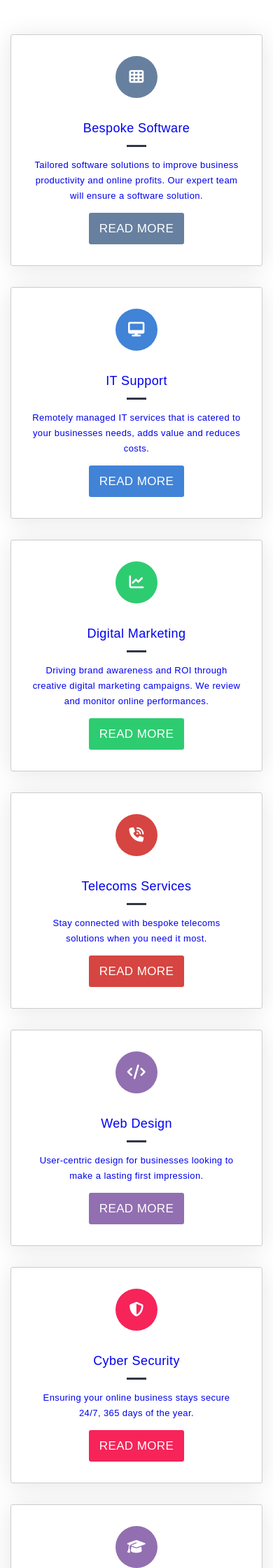
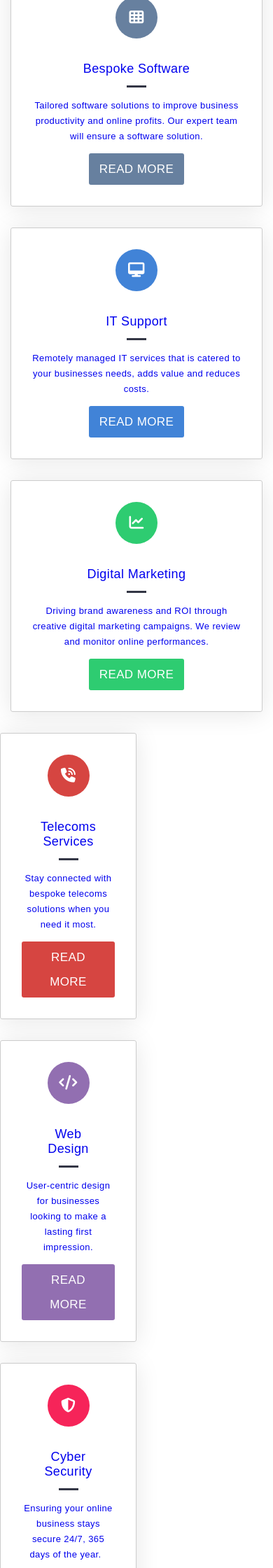
Before and after one commit to RemonJoL/html-css-reflection, a PHP site: page / in a window 390 px wide. Shown: the part 940-3180 px from the top of the page at 70% size. Run offline with PHP 8.4, Linux system fonts and the light colour scheme; some libraries are stand-ins or nearby versions.

Commit message:
- start on banner and header fixes for medium to large screens
- made smaller screen searchbar disappear at medium and larger screens
- fixed structure of page by closing banner section and moving closing div that's inside the body tag to the end of the page
- fixed general layout at several breakpoints

```diff
--- a/css/style.css
+++ b/css/style.css
@@ -240,6 +240,8 @@ a:visited {
 body {
   font-family: "poppins", sans-serif;
   width: 100vw;
+  height: 100vh;
+  min-height: 700px;
   margin: 0 0;
   font-size: 1rem;
   letter-spacing: 0.4px;
@@ -287,16 +289,30 @@ body {
   background-color: #333645;
 }
 
+.cardspacer {
+  display: none;
+}
+
 span {
   display: inline-block;
 }
 
 .section-container {
-  padding: 50px 15px;
+  padding: 50px 0;
   display: block;
 }
 
-header .row {
+.container {
+  margin-left: auto;
+  margin-right: auto;
+  padding: 0 15px;
+}
+
+.row {
+  margin: 0 -15px 0;
+}
+
+header .hrow {
   height: 70px;
   display: table;
 }
@@ -460,17 +474,18 @@ nav .security-nav {
 }
 
 #services {
-  padding: 0 -15px;
   color: #666;
   display: block;
-  -webkit-box-orient: vertical;
-  -webkit-box-direction: normal;
-      -ms-flex-direction: column;
-          flex-direction: column;
   position: relative;
 }
 #services .h2 {
   padding: 1rem;
+}
+#services .col-serv1 {
+  padding: 0 15px;
+}
+#services .col-serv2 {
+  width: 50%;
 }
 #services .services-cards {
   margin-top: -30px;
--- a/index.html
+++ b/index.html
@@ -8,7 +8,7 @@
     <title>Netmatters | Full Service Digital Agency | Norwich, Norfolk | Netmatters</title>
   </head>
   <body>
-    <div class="container">
+    <div>
 
 <!-- Header -->
 
@@ -18,11 +18,11 @@
             <!-- Header wrapper -->
             <div class="header-wrapper">
               <!-- Header row -->
-              <div class="row">
+              <div class="hrow">
 
                 <!-- Logo container -->
                 <div class="logo-container">
-                  <a href="#"> <img class="logo" src="https://www.netmatters.co.uk/assets/images/f-logo.png" alt="Netmatters"></a>
+                  <img class="logo" href="#" src="https://www.netmatters.co.uk/assets/images/f-logo.png" alt="Netmatters">
                 </div>
                 <!-- / Logo container -->
 
@@ -207,15 +207,22 @@
                 <!-- / Banner buttons  -->
               </div>
               <!-- / Banner content -->
-            </div>
+            </section>
       <!-- /Banner -->
 
       <!-- Services -->
           <section id="services">
+            <!-- Services section container -->
             <div class="section-container">
+              <!-- Services container -->
+              <div class="container">
               <!-- Service Cards -->
               <div class="services-cards">
+              <!-- Service row -->
+              <div class="row">
                 <!-- Cards -->
+                <!-- Col serv1 wrapper -->
+                <div class="col-serv1">
                 <div class="card">
                   <a href="#" type="button" alt="Bespoke Software">
                     <div class="service-card-container">
@@ -232,7 +239,12 @@
                     </div>
                   </a>
                 </div>
+                </div>
+                <!-- / Col serv1 wrapper -->
 
+
+                <!-- Col serv1 wrapper -->
+                <div class="col-serv1">
                 <div class="card">
                   <a href="#" type="button" alt="IT Support">
                     <div class="service-card-container">
@@ -249,7 +261,12 @@
                     </div>
                   </a>
                 </div>
+                </div>
+                <!-- / Col serv1 wrapper -->
 
+
+                <!-- Col serv1 wrapper -->
+                <div class="col-serv1">
                 <div class="card">
                   <a href="#" type="button" alt="Digital Marketing">
                     <div class="service-card-container">
@@ -266,7 +283,13 @@
                     </div>
                   </a>
                 </div>
+                </div>
+                <!-- / Col serv1 wrapper -->
 
+                <!-- Col serv2 wrapper -->
+                <div class="col-serv2">
+                  <!-- Card wrapper -->
+                <div class="card-wrapper">
                 <div class="card">
                   <a href="#" type="button" alt="Telecoms Services">
                     <div class="service-card-container">
@@ -283,7 +306,15 @@
                     </div>
                   </a>
                 </div>
+                </div>
+                  <!-- / Card wrapper -->
+                </div>
+                <!-- / Col serv2 wrapper -->
 
+                <!-- Col serv2 wrapper -->
+                <div class="col-serv2">
+                  <!-- Card wrapper -->
+                <div class="card-wrapper">
                 <div class="card">
                 <a href="#" type="button" alt="Web Design">
                   <div class="service-card-container">
@@ -300,7 +331,15 @@
                   </div>
                 </a>
                 </div>
+                </div>
+                  <!-- / Card wrapper -->
+                </div>
+                <!-- / Col serv2 wrapper -->
 
+                <!-- Col serv2 wrapper -->
+                <div class="col-serv2">
+                  <!-- Card wrapper -->
+                <div class="card-wrapper">
                 <div class="card">
                 <a href="#" type="button" alt="Cyber Security">
                   <div class="service-card-container">
@@ -310,14 +349,22 @@
                     <span class="h2">
                     Cyber Security
                     </span>
-                    <span class="p">Ensuring your online business stays secure 24/7, 365 days of the year.</span>
+                    <span class="p">Ensuring your online business stays secure 24/7, 365 days of the year. <br class="cardspacer"> &nbsp;</span>
                     <span class="button-box">
                       <span class="btn security" name="btn-security">READ MORE</span>
                     </span>
                   </div>
                 </a>
                 </div>
+                </div>
+                  <!-- / Card wrapper -->
+                </div>
+                <!-- / Col serv2 wrapper -->
 
+                <!-- Col serv2 wrapper -->
+                <div class="col-serv2">
+                  <!-- Card wrapper -->
+                <div class="card-wrapper">
                 <div class="card">
                 <a href="#" type="button" alt="Developer Training">
                   <div class="service-card-container">
@@ -334,10 +381,18 @@
                   </div>
                 </a>
                 </div>
+                </div>
+                  <!-- / Card wrapper -->
+                </div>
+                <!-- / Col serv2 wrapper -->
+                </div>
+                <!-- / Service row -->
 
                   <!-- Cards -->
             </div>
 
+            </div>
+            <!-- Services container -->
               <!-- Service Cards -->
           </section>
       <!-- /Services -->
@@ -347,7 +402,7 @@
             <!-- About section container -->
             <div class="section-container">
               <!-- About subcontainer -->
-              <div class="container-about">
+              <div class="container">
                 <!-- About Content -->
                 <span class="h1">NETMATTERS</span>
                 <p><strong>Netmatters Ltd is a leading web design, IT support and digital marketing agency based in Wymondham, Norfolk.</strong></p>
@@ -378,14 +433,14 @@
             <!-- Latest Section Container -->
             <div class="section-container">
               <!-- Latest card container -->
-              <div class="latest-container">
+              <div class="container">
                 <!-- Article List -->
               <div class="article-list">
                 <!-- Article List inner -->
-              <div class="article-list-inner">
+              <div class="row">
               <!-- Latest cards -->
               <!-- Latest card wrapper -->
-              <div class="latest-card-wrapper">
+              <div class="card-wrapper">
               <!-- Latest card -->
               <div class="latest-card">
                 <!-- Latest card header -->
@@ -396,8 +451,8 @@
                 <!-- / Latest card header -->
                 <!-- Latest card content -->
                 <div class="latest-content">
-                  <h3 class="itsupport-txt"><a href="#">Senior IT Support Technician</a></h3>
-                  <p>Salary Ra... </p>
+                  <h3 class="itsupport-txt"><a href="#">Senior IT Support Technician <br class="cardspacer"> &nbsp;</a></h3>
+                  <p>Salary Ra... <br class="cardspacer"> &nbsp; <br class="cardspacer"> &nbsp; </p>
                   <span class="btn itsupport" href="#" type="button" name="latest-btn-1">READ MORE</span>
                   <!-- Latest card footer -->
                   <div class="user">
@@ -423,7 +478,7 @@
 
 
               <!-- Latest card wrapper -->
-              <div class="latest-card-wrapper">
+              <div class="card-wrapper">
               <!-- Latest card -->
               <div class="latest-card">
                 <!-- Latest card header -->
@@ -459,7 +514,7 @@
             <!-- / Latest card wrapper -->
 
               <!-- Latest card wrapper -->
-              <div class="latest-card-wrapper">
+              <div class="card-wrapper">
               <!-- Latest card -->
               <div class="latest-card">
                 <!-- Latest card header -->
@@ -574,8 +629,14 @@
     <!-- Info -->
 
         <section id="contact">
+          <!-- Div section -->
+          <div class="section-container">
           <!-- Contact subcontainer -->
-          <div class="contact-container">
+          <div class="container">
+          <!-- Contact row -->
+          <div class="row">
+          <!-- Contact wrapper -->
+          <div class="col-wrapper">
           <!-- About -->
           <div class="c-about-links col">
             <h4>ABOUT NETMATTERS</h4>
@@ -591,10 +652,11 @@
             </ul>
           </div>
           <!-- / About -->
+          </div>
+          <!-- / Contact wrapper -->
 
-
-
-
+          <!-- Contact wrapper -->
+          <div class="col-wrapper">
           <!-- Address Wymondham -->
           <div class="contact-info col">
             <h4>WYMONDHAM BRANCH</h4>
@@ -609,7 +671,13 @@
               </ul>
           </div>
           <!-- / Address Wymondham -->
+          </div>
+          <!-- / Contact wrapper -->
 
+
+
+          <!-- Contact wrapper -->
+          <div class="col-wrapper2">
           <!-- Address Gorleston -->
           <div class="contact-info2 col">
             <h4>GORLESTON BRANCH</h4>
@@ -623,9 +691,14 @@
               </ul>
           </div>
           <!-- / Address Gorleston -->
+          </div>
+          <!-- / Contact wrapper -->
 
+
+          <!-- Contact wrapper -->
+          <div class="col-wrapper2">
           <!-- Social Media Buttons -->
-          <div class="c-social-media col2">
+          <div class="c-social-media col">
             <h4>SOCIAL media</h4>
             <div class="socialmedia-grid">
             <a class="btn btn-dark-grey socialmedia-btn" type="button" href="#"><i class="fab fa-facebook-f"></i></a>
@@ -638,9 +711,15 @@
               <li>© Copyright Netmatters Ltd. 2021</li>
               <li>All rights reserved</li>
             </ul>
+          </div>
           <!-- / Social Media Buttons -->
           </div>
+          <!-- / Contact wrapper -->
+          <!-- / Contact row -->
+          </div>
             <!-- / Contact subcontainer -->
+          </div>
+          <!-- / Div section -->
       </section>
 
     <!-- /Info -->
@@ -650,5 +729,6 @@
 <!-- /Footer -->
 
 </div>
+</div>
   </body>
 </html>
--- a/scss/main/_main.scss
+++ b/scss/main/_main.scss
@@ -4,9 +4,11 @@
 body {
   font-family: 'poppins', sans-serif;
   width: 100vw;
-    margin: 0 0;
-    font-size: 1rem;
-    letter-spacing: .4px;
+  height: 100vh;
+  min-height: 700px;
+  margin: 0 0;
+  font-size: 1rem;
+  letter-spacing: .4px;
 }
 
 * :after, :before {
@@ -61,16 +66,28 @@ span {
 
 
 .section-container {
-  padding: 50px 15px;
+  padding: 50px 0;
   display: block;
 }
 // End Text Styles
 
 // header
 
+
+
+.container {
+    margin-left: auto;
+    margin-right: auto;
+    padding: 0 15px;
+}
+
+.row {
+margin: 0 -15px 0;
+}
+
 header {
 
-.row {
+.hrow {
   height: 70px;
   display: table;
 }
@@ -216,14 +232,11 @@ main {
 
 }
 
-.container {
-
-}
-
 // Banner
 
 .banner-img-container {
-  height: 80vh;
+  height: 100%;
+  min-height: 590px;
   background: url(https://www.netmatters.co.uk/assets/images/thumbnails/full_height_slideshow/home-57sJ.webp),
   linear-gradient(to right, black, rgba(0,0,0,0.3));
   background-size: cover;
@@ -277,20 +290,27 @@ main {
 // Services
 
 #services {
-  padding: 0 -15px;
   color: colours.$med-grey;
   display: block;
-  flex-direction: column;
   position: relative;
 
   .h2 {
     padding: 1rem;
   }
 
+  .col-serv1 {
+    padding: 0 15px;
+
+  }
+
+  .col-serv2 {
+    width: 50%;
+  }
 
   .services-cards {
     margin-top: -30px;
     text-align: center;
+
   }
 
   .card {
@@ -602,23 +617,20 @@ margin: -30px -15px 0;
   }
 }
 
-.contact-container {
-  display: flex;
-  flex-wrap: wrap;
-  columns: 1 1 1 1;
-  padding: 50px 0;
+.container {
 }
 
 .col {
-  flex:1 50%;
+  flex: 1 0 50%;
   text-align: left;
   margin-bottom: 30px;
   padding: 0 15px;
 }
 
 .col2 {
-  flex:1 50%;
+  flex: 1 0 50%;
   text-align: left;
+  margin-bottom: -30px;
   padding: 0 15px;
 }
 
@@ -735,9 +762,30 @@ position: relative;
 
 }
 
-.latest-card-wrapper:nth-child(3){
+#latest .card-wrapper:nth-child(3){
   display: none;
 }
 
+// Contact
+
+#contact .row {
+  flex-wrap: wrap;
+}
+
+.col-wrapper {
+  position: relative;
+  width: 50%;
+}
+
+.col-wrapper2 {
+  position: relative;
+  width: 50%;
+  margin-bottom: -30px;
+}
+
+.col {
+}
+
 @media (min-width: 768px) and (max-width: 992px) {
+
 }
```
Also changed, not shown: other parts of css/style.css (+56 -78 lines), other parts of scss/main/_main.scss (+53 -41 lines).
